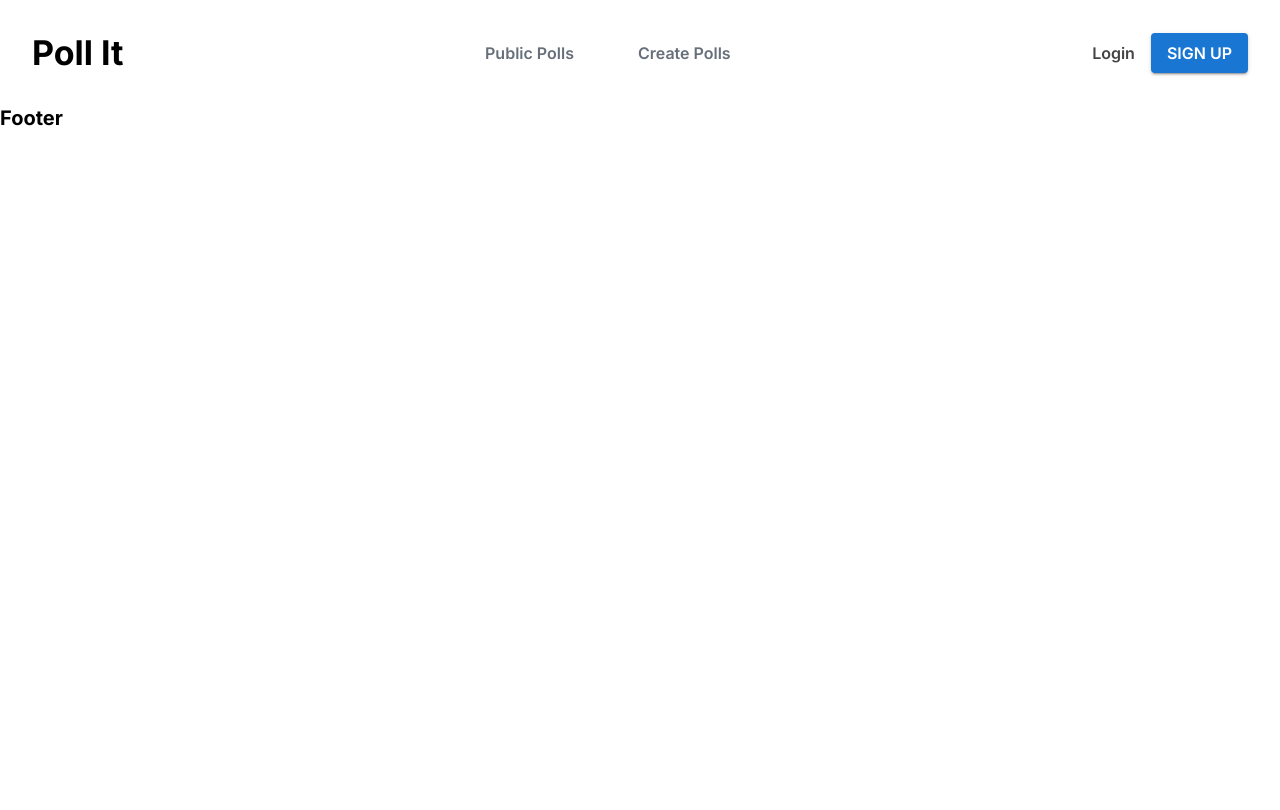
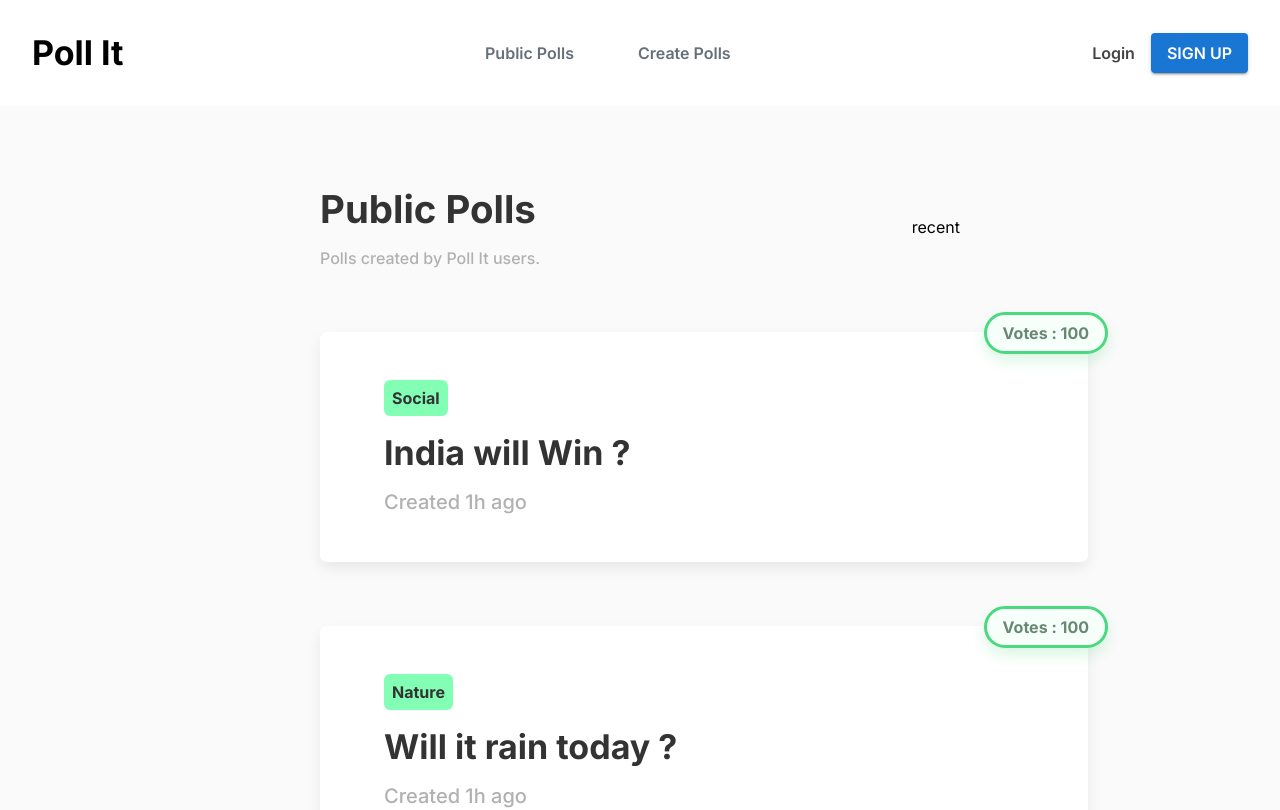
Before and after one commit to LitoleNINJA/Poll-It, a Next.js app in the folder client/: page / in a window 1280 px wide. Shown: the top 810 px of the page. Built offline with nearby package versions, Linux system fonts and the light colour scheme.

Commit message:
added create poll page

```diff
--- a/client/src/pages/index.js
+++ b/client/src/pages/index.js
@@ -1,8 +1,176 @@
-import Head from 'next/head';
+import { useState } from "react";
+import { Box, Typography } from "@mui/material";
+import { motion } from "framer-motion";
 
 export default function Home() {
+
+  const [polls, setPolls] = useState([
+    {
+      id: 1,
+      question: 'India will Win ?',
+      options: [
+        {
+          text: 'Yes',
+          votes: 10
+        },
+        {
+          text: 'No',
+          votes: 20
+        }
+      ],
+      category: 'Social',
+      visibility: 'Public',
+      settings: ['Allow multiple votes', 'Allow comments'],
+      voters: ['1', '2'],
+    },
+    {
+      id: 2,
+      question: 'Will it rain today ?',
+      options: [
+        {
+          text: 'Yes',
+          votes: 100
+        },
+        {
+          text: 'No',
+          votes: 146
+        },
+        {
+          text: 'Maybe',
+          votes: 206
+        }
+      ],
+      category: 'Nature',
+      visibility: 'Public',
+      settings: ['Allow comments'],
+      voters: ['1', '2'],
+    }
+  ]);
+
   return (
-    <>
-    </>
-  )
+    <Box sx={{
+      width: "100%",
+      height: "100vh",
+      backgroundColor: "#fafafa",
+      p: "5rem 0",
+    }}
+    >
+      <Box sx={{
+        width: "50%",
+        m: "0 auto",
+        display: "flex",
+        flexDirection: "column",
+      }}
+      >
+        <Box sx={{
+          display: "flex",
+          flexDirection: "row",
+          justifyContent: "space-between",
+        }}
+        >
+          <Box
+            sx={{
+              display: "flex",
+              flexDirection: "column",
+            }}
+          >
+            <Typography
+              variant="h3"
+              sx={{
+                color: "#333333",
+                fontWeight: "700",
+              }}
+            >
+              Public Polls
+            </Typography>
+            <Typography
+              variant="body1"
+              sx={{
+                color: "#b1b1b1",
+                fontWeight: "500",
+                mt: "1rem",
+              }}
+            >
+              Polls created by Poll It users.
+            </Typography>
+          </Box>
+
+          <Box sx={{
+            display: "flex",
+            alignItems: "center",
+            justifyContent: "center",
+          }}
+          >
+            recent
+          </Box>
+        </Box>
+
+        {polls && polls.map(poll => (
+          <motion.div
+            initial={{ y: 200, scale: 0.9, opacity: 0.5 }}
+            animate={{ y: 0, scale: 1, opacity: 1 }}
+            transition={{ ease: 'easeIn', duration: 0.8 }}
+            whileHover={{ scale: 1.05, transition: { duration: 0.4 } }}
+            key={poll.id}
+          >
+            <Box sx={{
+              width: "100%",
+              display: "flex",
+              flexDirection: "column",
+              p: "3rem 4rem",
+              mt: "4rem",
+              backgroundColor: "#ffffff",
+              boxShadow: "0px 7px 14px rgba(0, 0, 0, 0.07)",
+              borderRadius: "7px",
+              position: "relative",
+              ':hover': {
+                boxShadow: "0px 10px 44px 10px rgb(233, 235, 243)",
+                cursor: "pointer",
+              }
+            }}>
+              <Box sx={{
+                width: 'fit-content',
+                borderRadius: "6px",
+                p: "0.5rem",
+                backgroundColor: "#83ffb5",
+                mb: "1rem",
+              }}><Typography variant="body1" sx={{
+                fontWeight: "700",
+                color: "#333333",
+              }} >{poll.category}</Typography></Box>
+              <Typography variant="h4" sx={{
+                color: "#333333",
+                fontWeight: "700",
+              }}>{poll.question}</Typography>
+              <Typography variant="h6" sx={{
+                mt: "1rem",
+                color: '#b1b1b1',
+                fontWeight: '500',
+              }}>Created 1h ago</Typography>
+
+              <Box sx={{
+                position: "absolute",
+                right: "-20px",
+                top: "-20px",
+              }}>
+                <Typography variant="body1" sx={{
+                  border: "3px solid #4ad97f",
+                  boxShadow: '0px 7px 14px rgba(74, 217, 127, 0.2)',
+                  borderRadius: "25px",
+                  fontWeight: "700",
+                  color: "#678873",
+                  p: "0.5rem 1rem",
+                  backgroundColor: "#F7FFFA",
+                }}>
+                  Votes : 100
+                </Typography>
+              </Box>
+            </Box>
+
+          </motion.div>
+        ))}
+
+      </Box>
+    </Box>
+  );
 }
```
Also changed, not shown: client/src/pages/create.js (+2 -21 lines).
